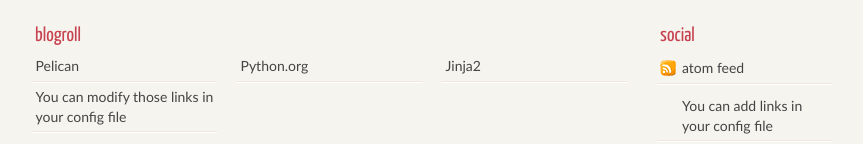
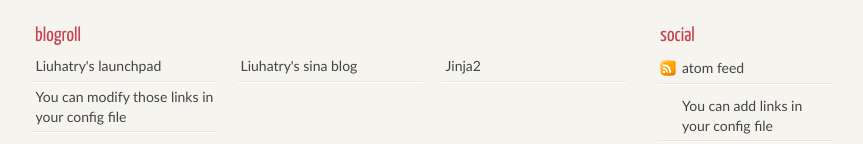
Before and after one commit to liuhatry/liuhatry.github.io, a plain HTML site: page archives.html in a window 1280 px wide. Shown: the part 344-488 px from the top of the page, without its empty margins (208-1071 px from the left). Drawn offline with Linux system fonts and the light colour scheme.

Commit message:
add blogroll

```diff
--- a/archives.html
+++ b/archives.html
@@ -31,8 +31,8 @@
                         <div class="blogroll">
                         <h2>blogroll</h2>
                         <ul>
-                                                    <li><a href="http://getpelican.com/">Pelican</a></li>
-                                                    <li><a href="http://python.org/">Python.org</a></li>
+                                                    <li><a href="https://launchpad.net/~liuhatry">Liuhatry's launchpad</a></li>
+                                                    <li><a href="http://blog.sina.com.cn/u/2466248683">Liuhatry's sina blog</a></li>
                                                     <li><a href="http://jinja.pocoo.org/">Jinja2</a></li>
                                                     <li><a href="#">You can modify those links in your config file</a></li>
                                                 </ul>
```
Also changed, not shown: author/alexis-metaireau.html (+2 -2 lines), categories.html (+2 -2 lines), category/python.html (+2 -2 lines), index.html (+2 -2 lines), my-super-post.html (+2 -2 lines), tag/pelican.html (+2 -2 lines), tag/publishing.html (+2 -2 lines).
